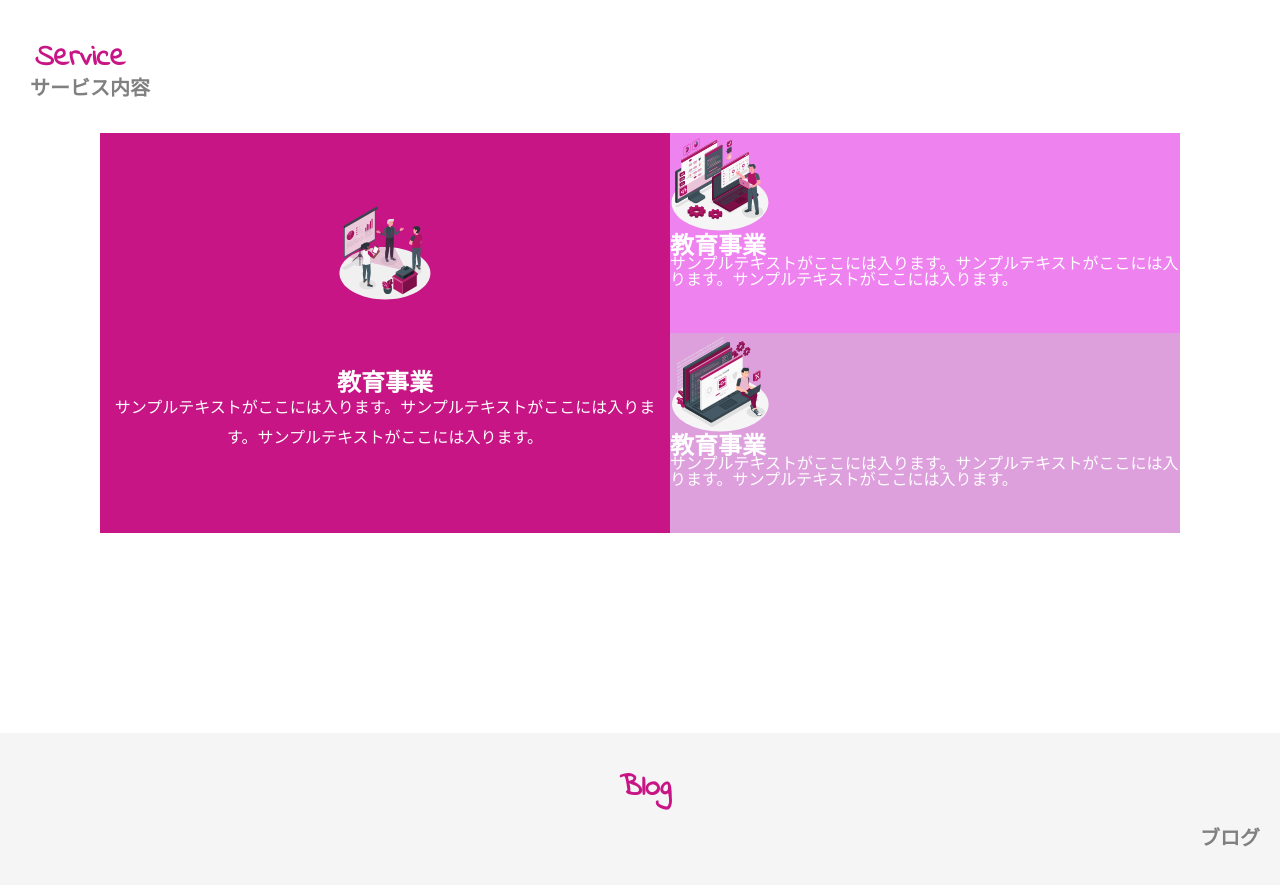
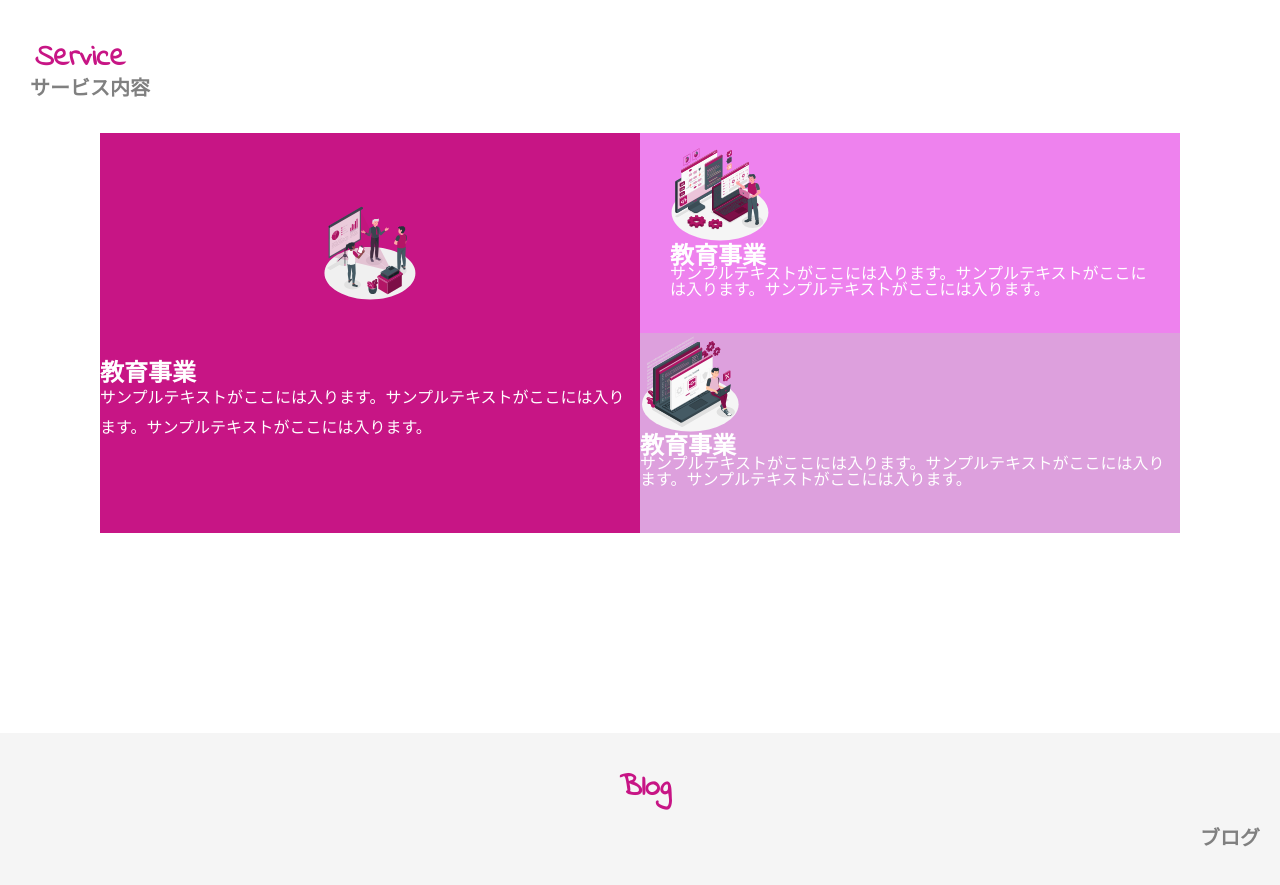
Before and after one commit to seiko112/20210514_okamura, a plain HTML site: page index.html in a window 1280 px wide. Shown: the part 1939-2824 px from the top of the page. Drawn offline with Linux system fonts and the light colour scheme.

Commit message:
修正内容が分かるコミットメッセージ

```diff
--- a/css/style.css
+++ b/css/style.css
@@ -161,24 +161,26 @@ h6 {
   grid-row: 1/3;
   background: #c71585;
   color: white;
-  justify-content: center;
   line-height: 30px;
-  text-align: center;
+  margin: 0 auto;
 }
 .education {
   line-height: 20px;
   font-weight: bold;
   font-size: 24px;
+  margin: 0 auto;
+  display: block;
 }
 .education p {
   line-height: 20px;
-  padding: 10px 20px;
+  margin: 0 auto;
 }
 .box2 {
   grid-column: 2/3;
   grid-row: 1/2;
   background: #ee82ee;
   color: white;
+  padding: 10px 30px;
 }
 .box3 {
   grid-column: 2/3;
@@ -190,13 +192,14 @@ h6 {
   width: 100px;
   height: 200px;
   padding: 20px 30px 10px 30px;
+  margin: auto;
+  display: block;
 }
 .box2 img {
   width: 100px;
   height: 100px;
   line-height: 30px;
   margin-left: auto;
-  display: inline-block;
 }
 .box3 img {
   width: 100px;
```
